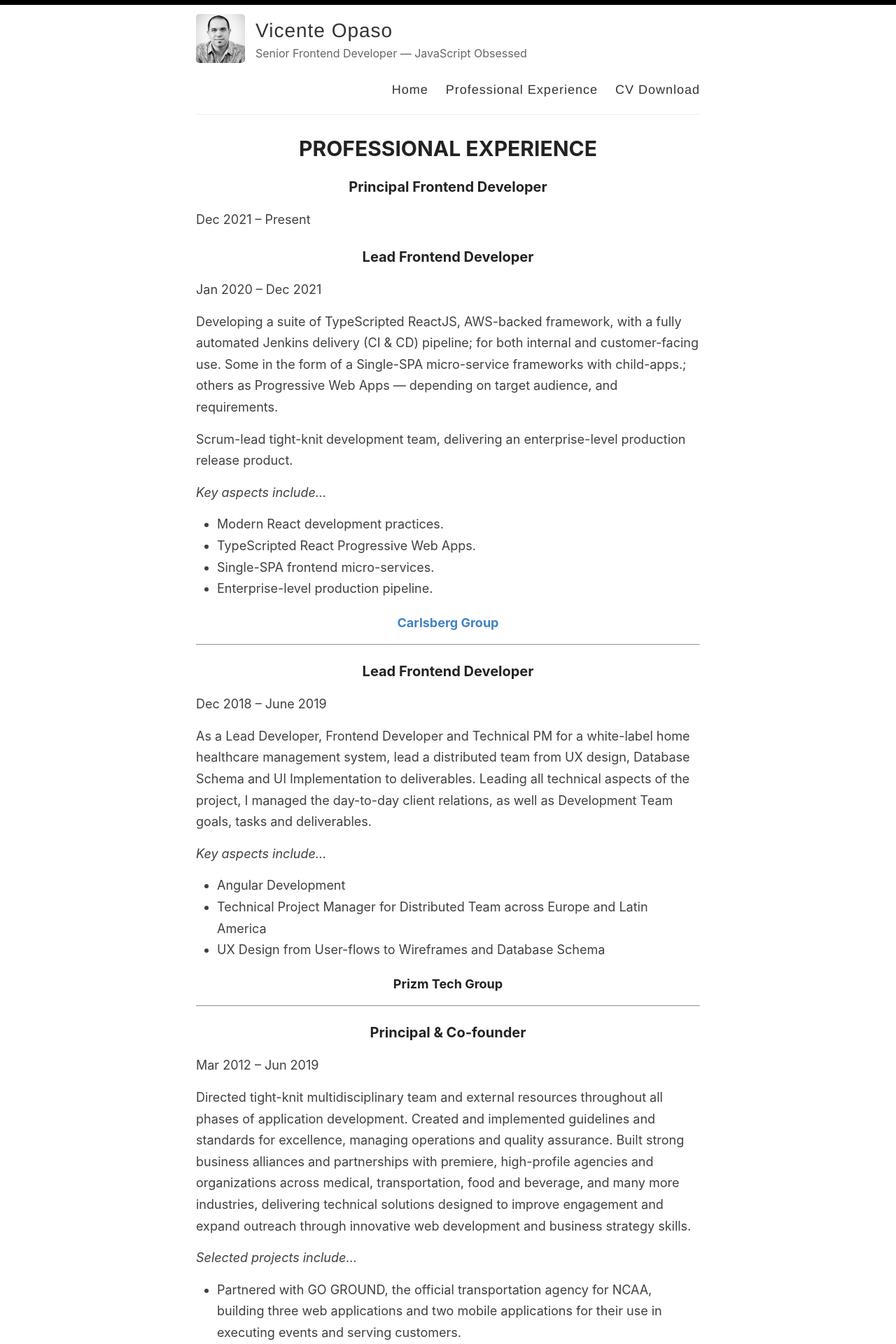
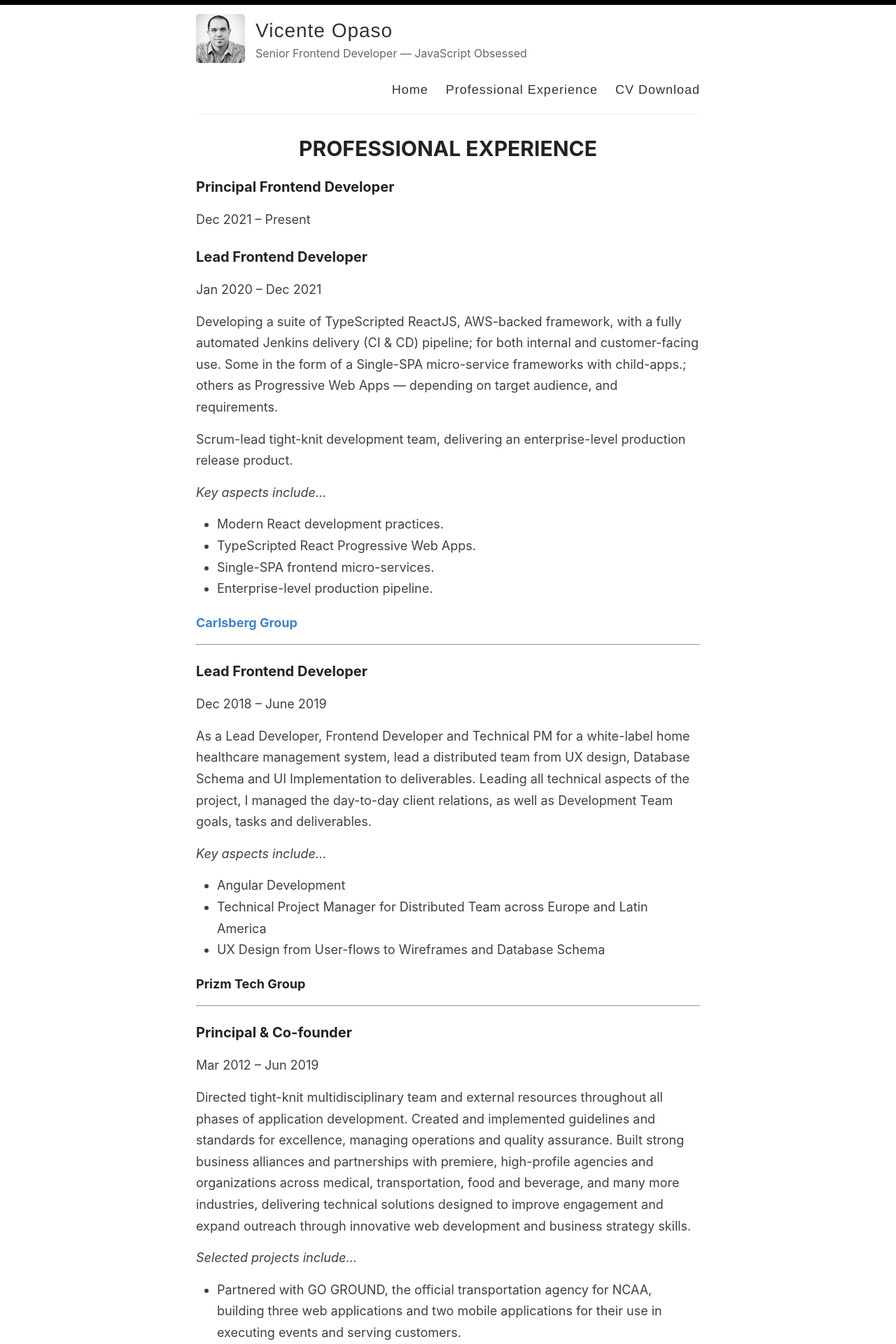
Before and after one commit to vicenteopaso/vicenteopaso, a Jekyll site: the page built from _pages/experience.md, in a window 1280 px wide. Shown: the top 1920 px of the page at 70% size. Built offline with Jekyll 4.4.1, drawn with Linux system fonts in a browser that asks for light colours.

Commit message:
Update _custom.scss

```diff
--- a/_sass/_custom.scss
+++ b/_sass/_custom.scss
@@ -5,13 +5,13 @@
 
 // PAGES
 
-#index.md {
+#index {
   h1 {
     display: none;
   }
 }
 
-#experience.md {
+#experience {
   h2, h3, h4, h5, h6 {
     text-align: left;
   }
```
